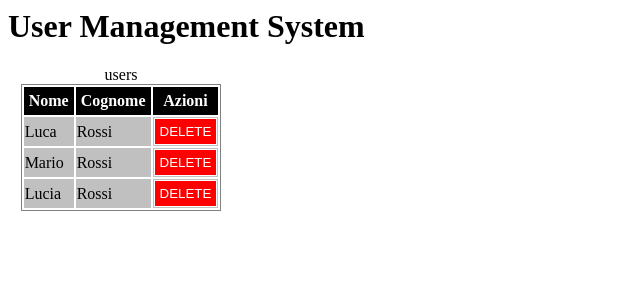
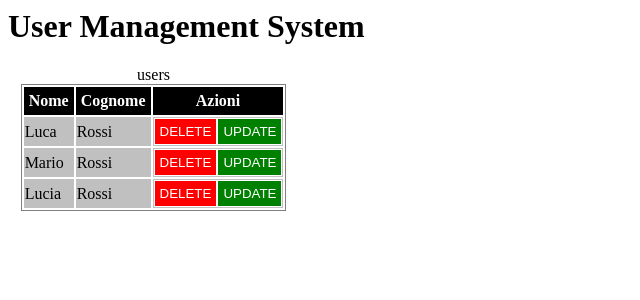
Before and after one commit to NickoManu/angular-ivy-ed24wn, an Angular app: page / in a window 1280 px wide. Shown: the top 300 px of the page, without its empty margins (0-640 px from the left). Built offline with nearby package versions, Linux system fonts and the light colour scheme.

Commit message:
2 files modified

```diff
--- a/src/app/user/user.component.css
+++ b/src/app/user/user.component.css
@@ -4,3 +4,10 @@ button.delete {
   color:white;
   border:1px solid white;
 }
+
+button.update {
+  background: green;
+  padding: 5px;
+  color:white;
+  border:1px solid white;
+}
--- a/src/app/user/user.component.html
+++ b/src/app/user/user.component.html
@@ -1,3 +1,4 @@
 <td>{{user.nome}}</td>
 <td>{{user.cognome}}</td>
-<td><button class="delete" (click)="deleteUser(user)">DELETE</button></td>
+<td><button class="delete" (click)="deleteUser(user)">DELETE</button>
+<button class="update" (click)="deleteUser(user)">UPDATE</button></td>
```
